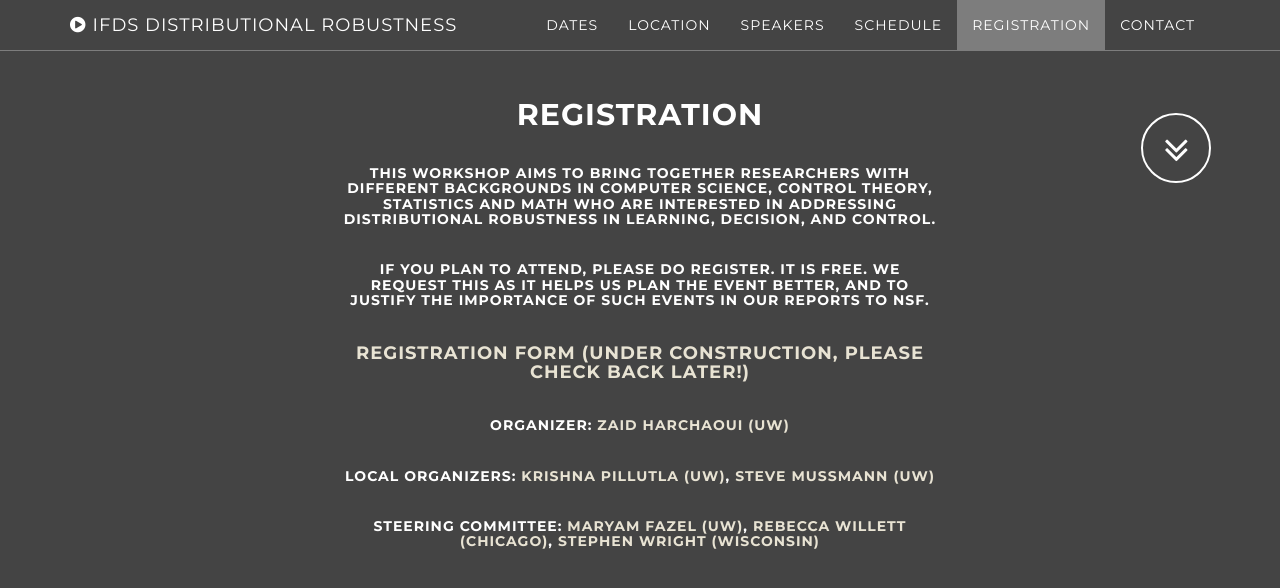
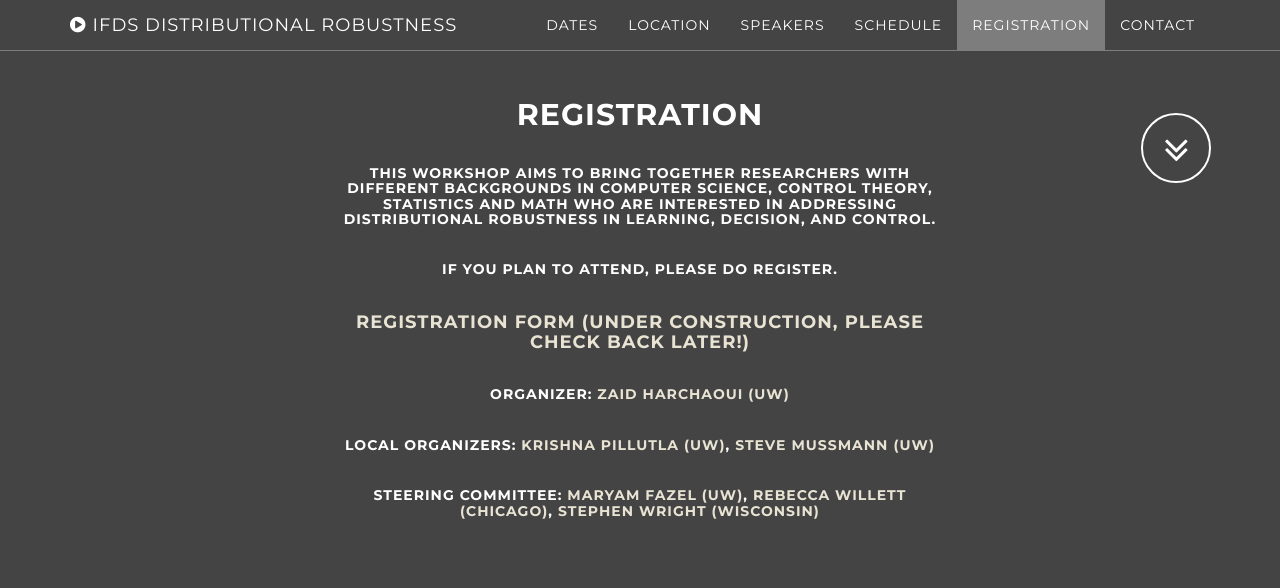
Before and after one commit to kgjamieson/ifds-workshop-2025, a Jekyll site: the page built from index.html, in a window 1280 px wide and 900 px high, scrolled down 3889 px, cut to the strip 0-600 px from the top of the window. Shown: the top 588 px of the strip. Built offline with Jekyll 4.4.1, drawn with Linux system fonts in a browser that asks for light colours.

Commit message:
Update about.html

```diff
--- a/_includes/about.html
+++ b/_includes/about.html
@@ -11,8 +11,7 @@
                     learning, decision, and control.
             </h5>
             <h5 class="text-center">
-                If you plan to attend, please do register. It is FREE. We request this as it helps us plan the event better,
-                    and to justify the importance of such events in our reports to NSF.</h5>
+                If you plan to attend, please do register. </h5>
             <h4 class="text-center"><a href="TODO">Registration Form (Under Construction, please check back later!)</a>
             <h5 class="text-center">Organizer:
                 <a href="https://faculty.washington.edu/zaid/">Zaid Harchaoui (UW)</a>
```
